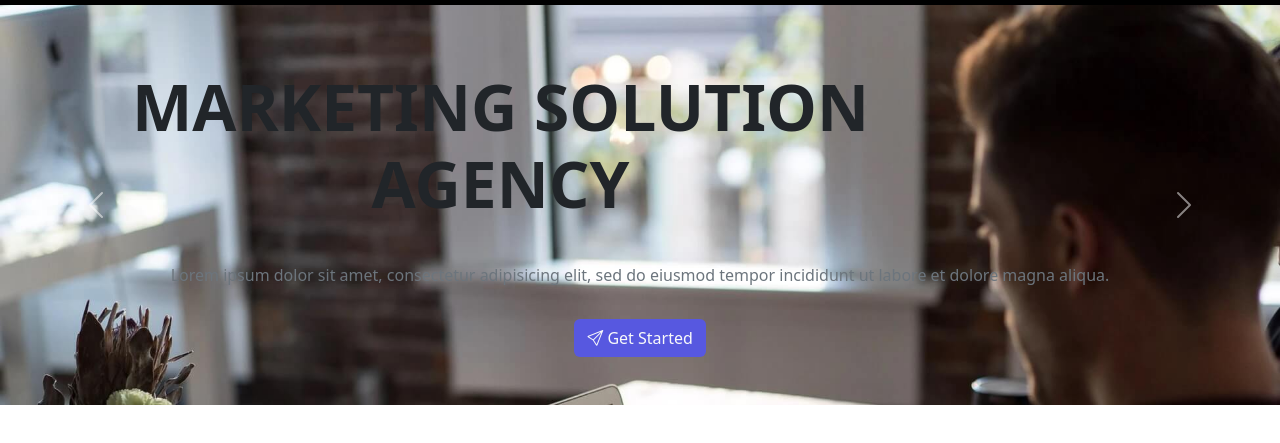
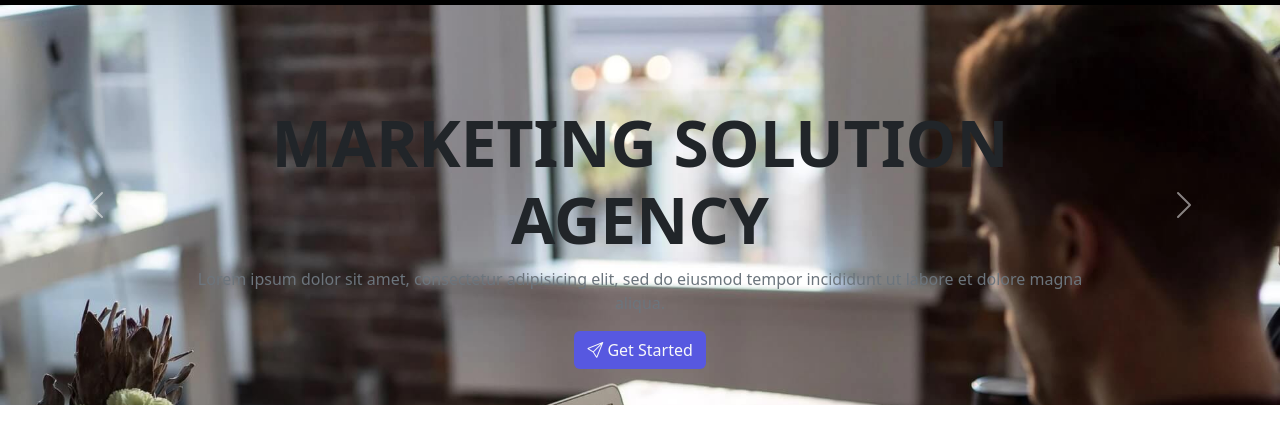
Before and after one commit to rohankatira/My-project-s, a plain HTML site: page Bootstrap-project-1/index.html in a window 1280 px wide. Shown: the part 69-512 px from the top of the page. Drawn offline with Linux system fonts and the light colour scheme.

Commit message:
eight commit

```diff
--- a/Bootstrap-project-1/css/style.css
+++ b/Bootstrap-project-1/css/style.css
@@ -22,9 +22,12 @@ nav ul li:not(:last-child) a:hover{
 /* slider */
 .carousel-item{
     background: url(../img/background2.jpg);
-    /* height: 400px;  */
+    height: 400px;
     background-size: cover;
 }
 .carouseal-contain a{
     background-color: #5758e0 !important;
 }
+.carouseal-contain{
+    padding: 100px;
+}
--- a/Bootstrap-project-1/index.html
+++ b/Bootstrap-project-1/index.html
@@ -73,12 +73,12 @@
       <section id="carouselExample" class="carousel slide">
         <div class="carousel-inner">
           <div class="carousel-item active">
-            <div class="container text-center">
-              <div class="carouseal-contain py-5 pb-5 ms-auto">
-                <h1 class="display-3 fw-bold w-75 py-3">
+            <div class="container">
+              <div class="carouseal-contain text-center">
+                <h1 class="display-3 fw-bold ms-auto">
                   MARKETING SOLUTION AGENCY
                 </h1>
-                <p class="fw-samibold text-secondary py-3">
+                <p class="fw-samibold text-secondary">
                   Lorem ipsum dolor sit amet, consectetur adipisicing elit, sed
                   do eiusmod tempor incididunt ut labore et dolore magna aliqua.
                 </p>
```
